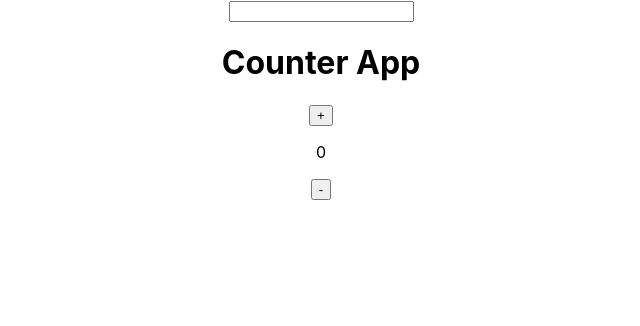
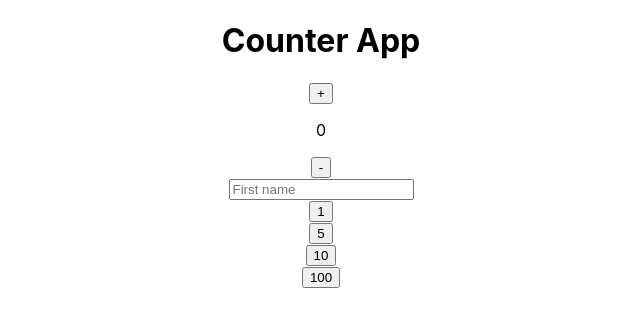
Before and after one commit to ikemous/react-applications, a React (Create React App) app: page / in a window 1280 px wide. Shown: the top 326 px of the page, without its empty margins (319-959 px from the left). Built offline with nearby package versions, Linux system fonts and the light colour scheme.

Commit message:
added buttons for the ability to change count easily

```diff
--- a/src/pages/Counter.js
+++ b/src/pages/Counter.js
@@ -1,4 +1,5 @@
 import React from "react";
+import { Form, Col, Button } from "react-bootstrap";
 import { useSelector, useDispatch } from "react-redux";
 import { increment, decrement, updateCount } from "../redux/actions";
 
@@ -8,20 +9,39 @@ function Counter() {
     const dispatch = useDispatch();
 
     const handleChange = (event) => {
-        console.log(event.target.value <= Math.abs(100));
-        if (!isNaN(event.target.value) && event.target.value <= 100 && event.target.value >= 100) {
-            return dispatch(updateCount(event.target.value));
+        if (!isNaN(event.target.value) && event.target.value <= 100 && event.target.value >= 0) {
+            return dispatch(updateCount(parseInt(event.target.value)));
         }
         console.log("%c Invalid Number:", "color:red;");
         console.log("%c Number Must Be Between 0 and 100", "color:orange;");
     }
     return (
         <div className="App">
-            <input type="text" onChange={handleChange} />
             <h1>Counter App</h1>
             <button onClick={() => dispatch(increment(count))}>+</button>
             <p>{counter}</p>
             <button onClick={() => dispatch(decrement(count))}>-</button>
+            <Form>
+                <Form.Row>
+                    <Col>
+                        <Form.Control placeholder="First name" onChange={handleChange} />
+                    </Col>
+                </Form.Row>
+                <Form.Row>
+                    <Col>
+                        <Button onClick={() => dispatch(updateCount(1))}>1</Button>
+                    </Col>
+                    <Col>
+                        <Button onClick={() => dispatch(updateCount(5))}>5</Button>
+                    </Col>
+                    <Col>
+                        <Button onClick={() => dispatch(updateCount(10))}>10</Button>
+                    </Col>
+                    <Col>
+                        <Button  onClick={() => dispatch(updateCount(100))}>100</Button>
+                    </Col>
+                </Form.Row>
+            </Form>
         </div>
     );
 };
```
